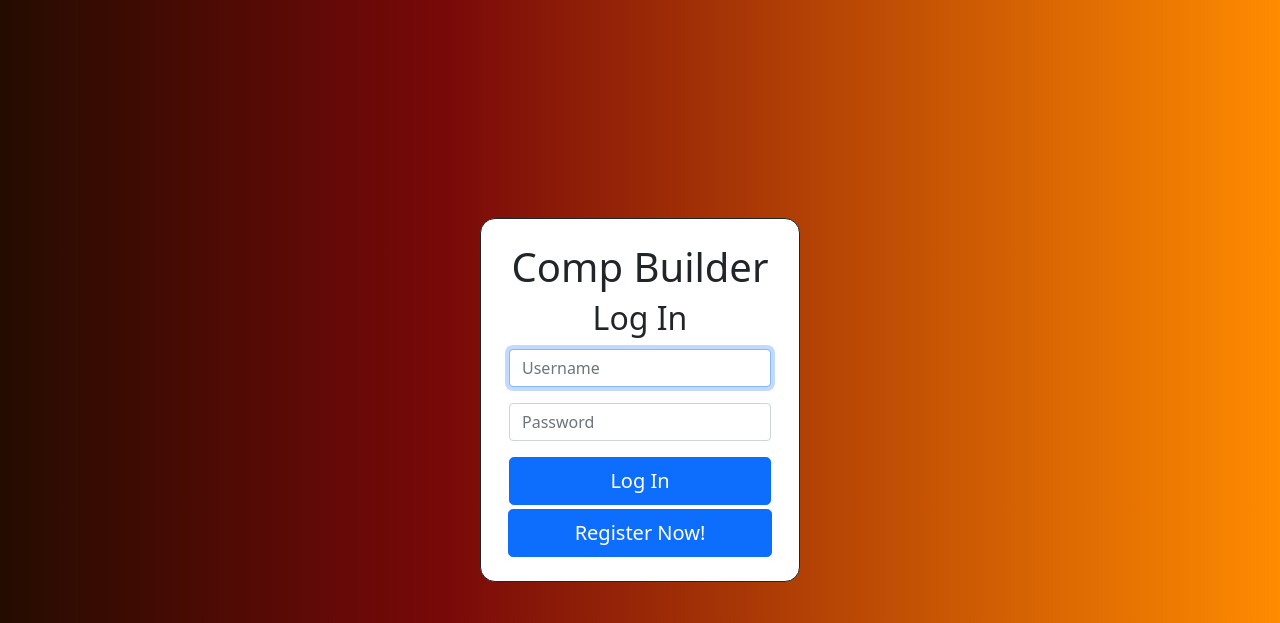
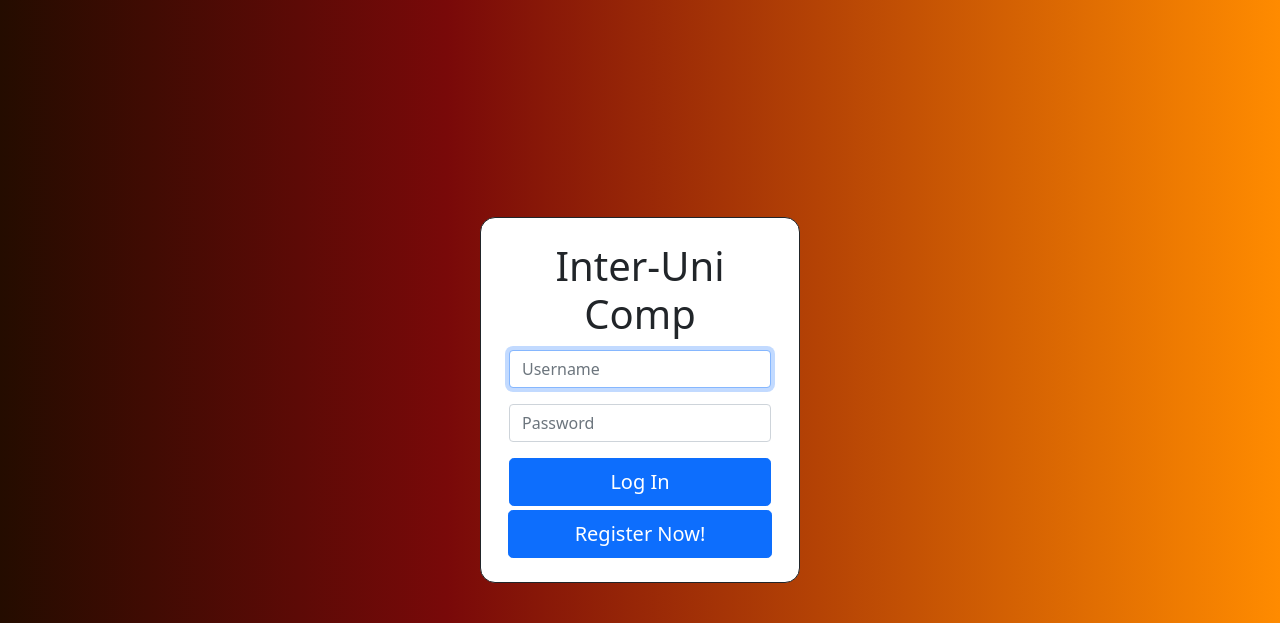
Before and after one commit to bgra9487/MCA, a Django app: page /login/ in a window 1280 px wide. Shown: the top 623 px of the page. Run offline with Django 3.2, Linux system fonts and the light colour scheme; some libraries are stand-ins or nearby versions.

Commit message:
renamed title

```diff
--- a/mca/templates/registration/login.html
+++ b/mca/templates/registration/login.html
@@ -10,8 +10,7 @@
 {% block content %}
 <div class = "jumbotron d-flex align-items-center text-center min-vh-100">
   <div class="container w-25 h-50 p-4" style="border: 1px solid; border-radius: 15px; background:rgb(255,255,255)">
-    <h1>Comp Builder</h1>
-    <h2>Log In</h2>
+    <h1>Inter-Uni Comp</h1>
     <form class="p-1" method="post">
       {% csrf_token %}
       <p><label for="id_username" class="visually-hidden">Username:</label>
```
